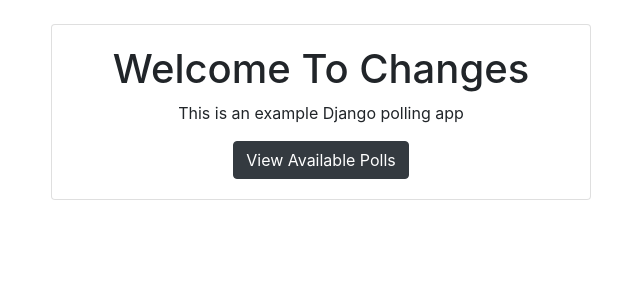
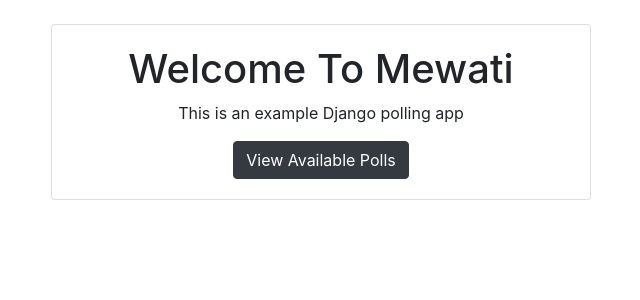
Before and after one commit to rajeevmewati/devops-project, a Django app: template templates/pages/index.html in a window 1280 px wide. Shown: the part 56-356 px from the top of the page, without its empty margins (319-959 px from the left). Run offline with Django 3.2, Linux system fonts and the light colour scheme; the template is opened without the code that fills it, so the values that code supplies are empty; some libraries are stand-ins or nearby versions.

Commit message:
changes pipeline

```diff
--- a/templates/pages/index.html
+++ b/templates/pages/index.html
@@ -3,7 +3,7 @@
 
 <div class="card text-center">
   <div class="card-body">
-    <h1>Welcome To Changes</h1>
+    <h1>Welcome To Mewati</h1>
     <p>This is an example Django polling app</p>
     <a class="btn btn-dark" href="{% url 'polls:index' %}">
         View Available Polls</a
```
